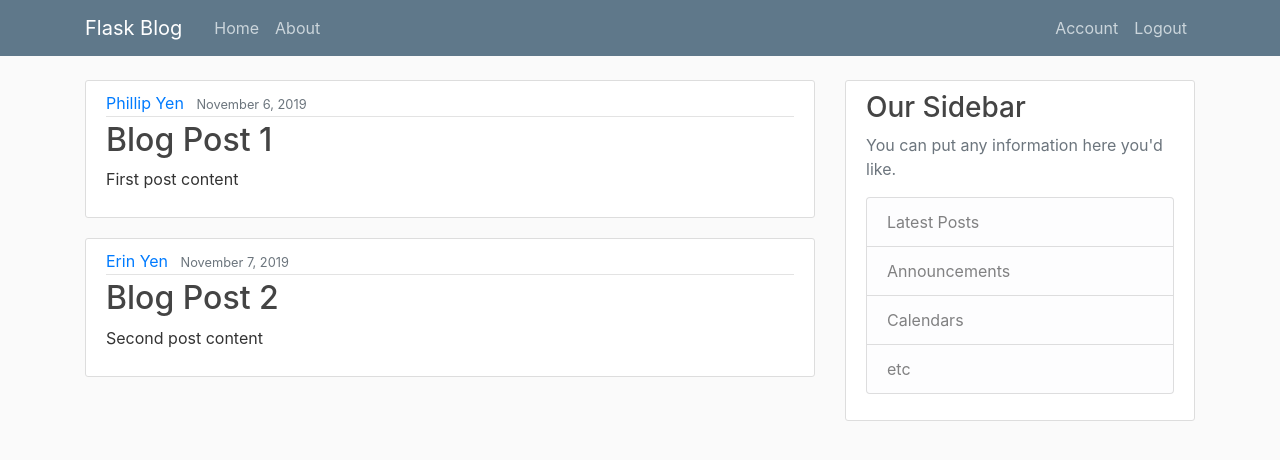
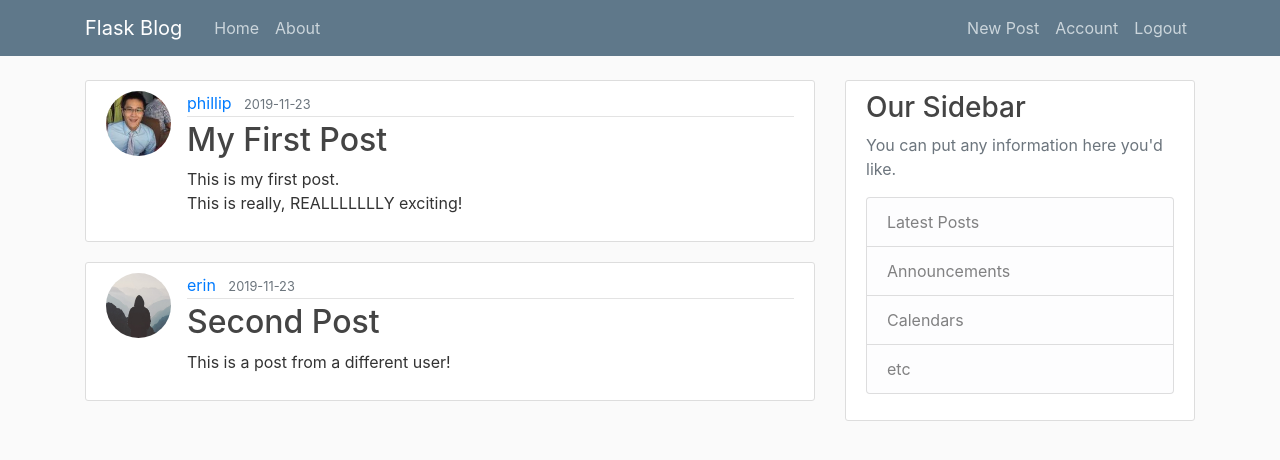
Before and after one commit to yphillip/flaskblog, a Flask app: page / in a window 1280 px wide. Shown: the top 460 px of the page. Run offline with Flask 2, Linux system fonts and the light colour scheme; a user stored in the database is signed in; data comes from the database, SQL or seed files in the repository; both versions use the stored data as it was after the commit; some libraries are stand-ins or nearby versions.

Commit message:
finished Part 8 - Create, Update, and Delete Posts

```diff
--- a/flaskblog/routes.py
+++ b/flaskblog/routes.py
@@ -1,32 +1,17 @@
 import os
 import secrets
 from PIL import Image
-from flask import render_template, url_for, flash, redirect, request
-from flaskblog.forms import RegistrationForm, LoginForm, UpdateAccountForm
+from flask import render_template, url_for, flash, redirect, request, abort
+from flaskblog.forms import RegistrationForm, LoginForm, UpdateAccountForm, PostForm
 from flaskblog.models import User, Post
 from flaskblog import app, db, bcrypt
 from flask_login import login_user, logout_user, current_user, login_required
 
 
-posts = [
-    {
-        'author': 'Phillip Yen',
-        'title': 'Blog Post 1',
-        'content': 'First post content',
-        'date_posted': 'November 6, 2019'
-    },
-    {
-        'author': 'Erin Yen',
-        'title': 'Blog Post 2',
-        'content': 'Second post content',
-        'date_posted': 'November 7, 2019'
-    }
-]
-
-
 @app.route("/")
 @app.route("/home")
 def home():
+    posts = Post.query.all()
     return render_template('home.html', posts=posts)
 
 
@@ -105,3 +90,53 @@ def account():
         form.email.data = current_user.email
     return render_template('account.html', title='Account',
                            image_file=image_file, form=form)
+
+
+@app.route("/post/new", methods=['GET', 'POST'])
+@login_required
+def new_post():
+    form = PostForm()
+    if form.validate_on_submit():
+        post = Post(title=form.title.data, content=form.content.data, author=current_user)
+        db.session.add(post)
+        db.session.commit()
+        flash("Your post has been created!", "success")
+        return redirect(url_for('home'))
+    return render_template("create_post.html", title="New Post", form=form, legend="New Post")
+
+
+@app.route("/post/<int:post_id>")
+def post(post_id):
+    post = Post.query.get_or_404(post_id)
+    return render_template("post.html", title=post.title, post=post)
+
+
+@app.route("/post/<int:post_id>/update", methods=['GET', 'POST'])
+@login_required
+def update_post(post_id):
+    post = Post.query.get_or_404(post_id)
+    if post.author != current_user:
+        abort(403)
+    form = PostForm()
+    if form.validate_on_submit():
+        post.title = form.title.data
+        post.content = form.content.data
+        db.session.commit()
+        flash("Your post has been updated!", "success")
+        return redirect(url_for('post', post_id=post.id))
+    elif request.method == 'GET':
+        form.title.data = post.title
+        form.content.data = post.content
+    return render_template("create_post.html", title="Update Post", form=form, legend="Update Post")
+
+
+@app.route("/post/<int:post_id>/delete", methods=['POST'])
+@login_required
+def delete_post(post_id):
+    post = Post.query.get_or_404(post_id)
+    if post.author != current_user:
+        abort(403)
+    db.session.delete(post)
+    db.session.commit()
+    flash("Your post has been deleted!", "success")
+    return redirect(url_for('home'))
--- a/flaskblog/templates/home.html
+++ b/flaskblog/templates/home.html
@@ -2,14 +2,15 @@
 {% block content %}
     {% for post in posts %}
         <article class="media content-section">
-          <div class="media-body">
-            <div class="article-metadata">
-              <a class="mr-2" href="#">{{ post.author }}</a>
-              <small class="text-muted">{{ post.date_posted }}</small>
+            <img class="rounded-circle article-img" src="{{ url_for('static', filename='profile_pics/' + post.author.image_file) }}">
+            <div class="media-body">
+                <div class="article-metadata">
+                    <a class="mr-2" href="#">{{ post.author.username }}</a>
+                    <small class="text-muted">{{ post.date_posted.strftime('%Y-%m-%d') }}</small>
+                </div>
+                <h2><a class="article-title" href="{{ url_for('post', post_id=post.id) }}">{{ post.title }}</a></h2>
+                <p class="article-content">{{ post.content }}</p>
             </div>
-            <h2><a class="article-title" href="#">{{ post.title }}</a></h2>
-            <p class="article-content">{{ post.content }}</p>
-          </div>
         </article>
     {% endfor %}
 {% endblock content %}
--- a/flaskblog/templates/layout.html
+++ b/flaskblog/templates/layout.html
@@ -34,6 +34,7 @@
             <!-- Navbar Right Side -->
             <div class="navbar-nav">
               {% if current_user.is_authenticated %}
+                  <a class="nav-item nav-link" href="{{ url_for('new_post') }}">New Post</a>
                   <a class="nav-item nav-link" href="{{ url_for('account') }}">Account</a>
                   <a class="nav-item nav-link" href="{{ url_for('logout') }}">Logout</a>
               {% else %}
```
Also changed, not shown: flaskblog/forms.py (+6 -1 lines), flaskblog/templates/create_post.html (added, +40 -0 lines), flaskblog/templates/post.html (added, +40 -0 lines), flaskblog/site.db.
